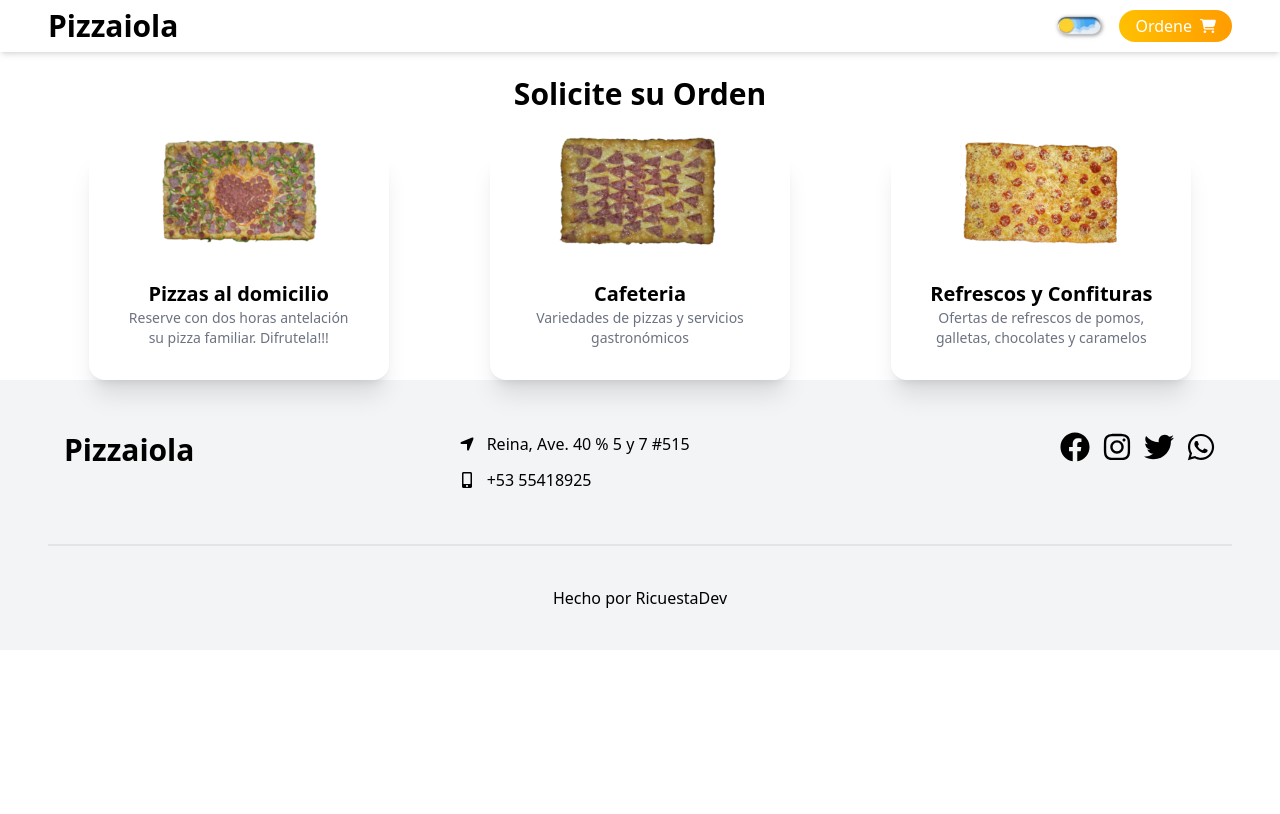
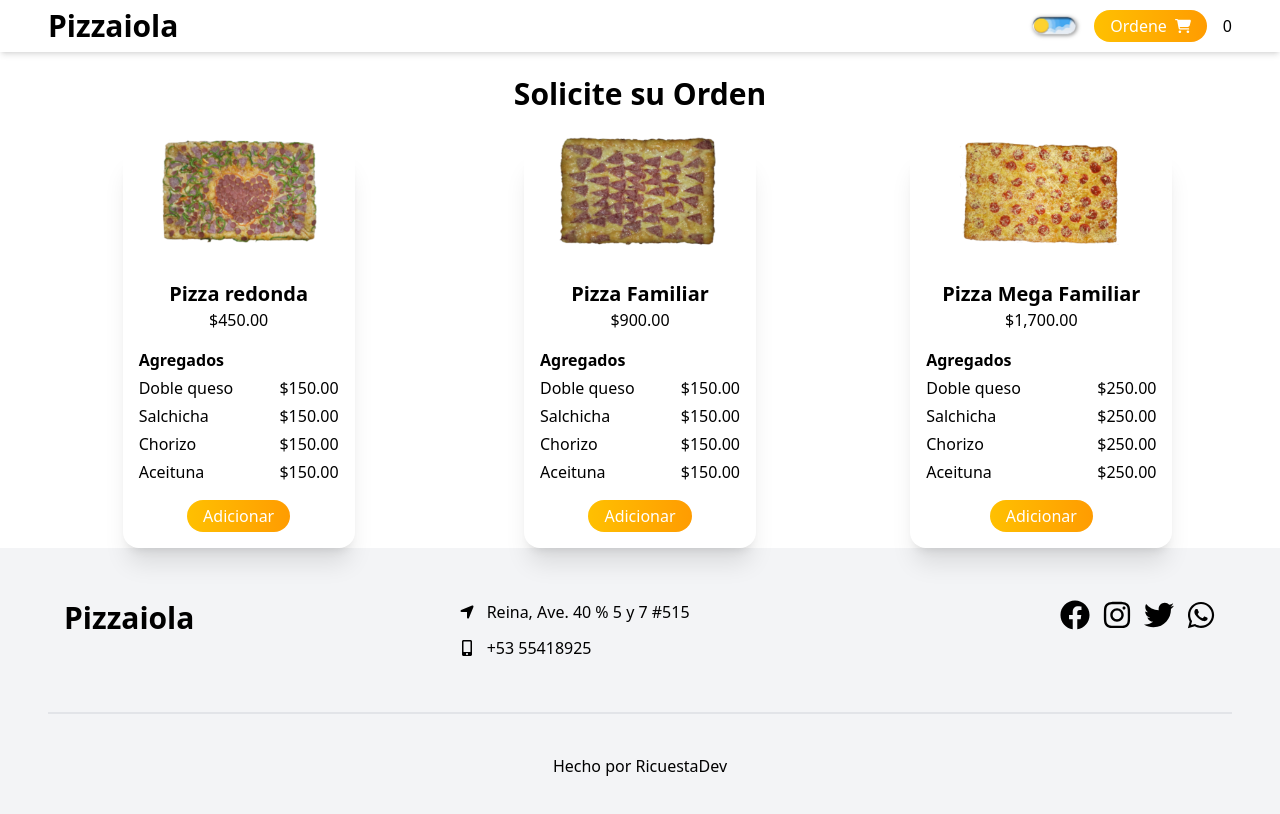
Before and after one commit to Ricuesta86/nextjs-pizzeria, a Next.js app: page /orden in a window 1280 px wide. Shown: the top 814 px of the page. Built offline with nearby package versions, Linux system fonts and the light colour scheme.

Commit message:
Comenzando el carrito de compra

```diff
--- /dev/null
+++ b/app/components/cart/sidebar.tsx
@@ -0,0 +1,7 @@
+
+export default function Sidebar(){
+
+    return (
+        <div className="flex relative"></div>
+    )
+}
--- /dev/null
+++ b/app/components/navbar/button-cart.tsx
@@ -0,0 +1,13 @@
+"use client";
+
+import useFromStore from "@/app/hook/useFromStore";
+import { useCartStore } from "@/app/store/useCartStore";
+
+export default function ButtonCart() {
+  const totalItems = useFromStore(useCartStore, (state) => state.totalItems);
+  return (
+    <>
+      <button>{totalItems}</button>
+    </>
+  );
+}
--- a/app/components/navbar/navbar.tsx
+++ b/app/components/navbar/navbar.tsx
@@ -1,6 +1,8 @@
 import { FaCartShopping } from "react-icons/fa6";
 import Darkmode from "./darkmode";
 import Link from "next/link";
+import buttonCart from './button-cart';
+import ButtonCart from "./button-cart";
 
 export default function Navbar() {
   return (
@@ -46,6 +48,7 @@ export default function Navbar() {
                 <FaCartShopping className="h-4 w-4" />
               </Link>
               {/* heroicons shopping-cart */}
+              <ButtonCart />
             </div>
           </div>
         </div>
--- a/app/orden/page.tsx
+++ b/app/orden/page.tsx
@@ -1,6 +1,6 @@
+import CardOrden from "../components/card-orden/card-orden";
 import Footer from "../components/footer/footer";
 import Navbar from "../components/navbar/navbar";
-import Card from "../components/service/card";
 
 export default function Oferta() {
   return (
@@ -8,7 +8,7 @@ export default function Oferta() {
       <Navbar />
       <div className="container m-auto">
         <h1 className="m-6 pb-3 text-center text-3xl font-bold">Solicite su Orden</h1>
-        <Card />
+        <CardOrden />
       </div>
       <Footer />
     </>
```
Also changed, not shown: app/hook/useFromStore.ts (renamed from app/hook/useFormState.ts).
